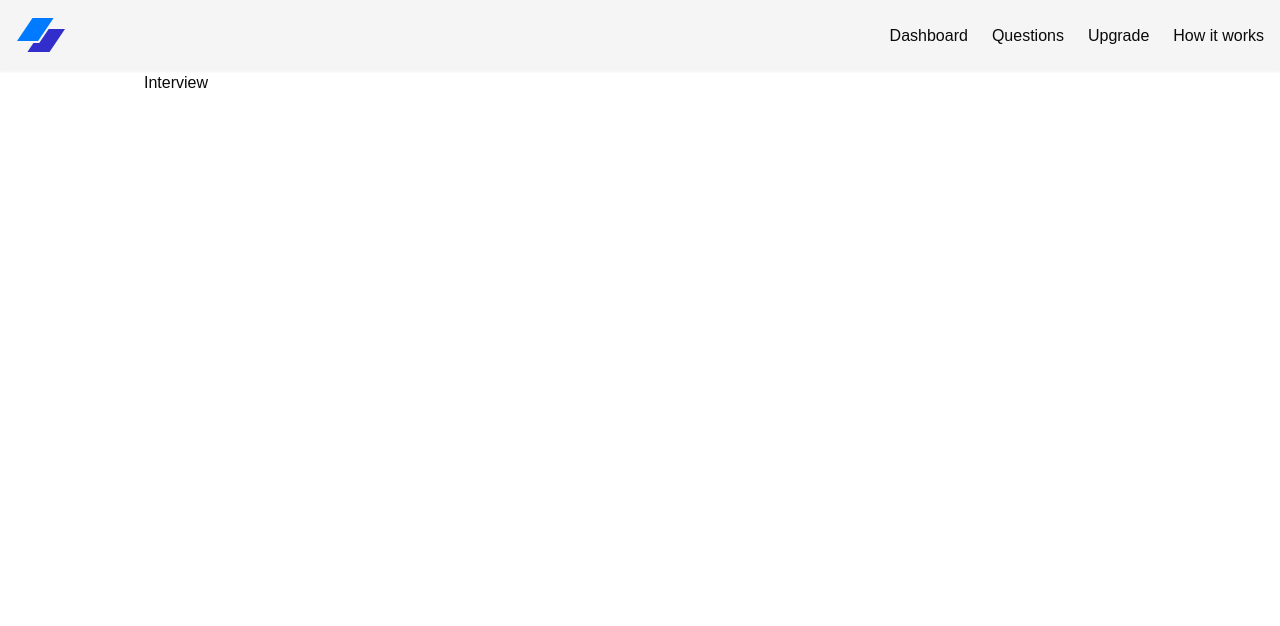
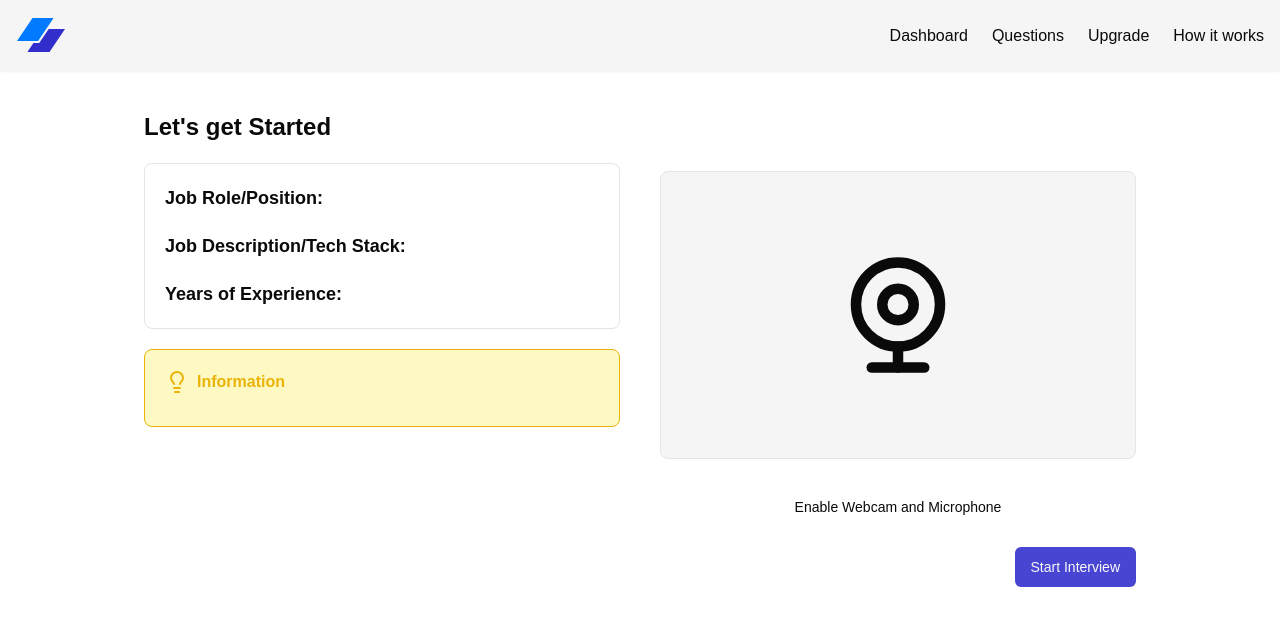
Before and after one commit to Pawaththe/PUSL_3190-computing_individual_project, a Next.js app: page /dashboard/interview/1 in a window 1280 px wide. Shown: the top 626 px of the page. Built offline with nearby package versions, Linux system fonts and the light colour scheme; no server answers; the database is empty.

Commit message:
Interview get started page
This page includes webcam enable function, fetch all the details from user entered information about job description.

```diff
--- a/app/dashboard/interview/[interviewid]/page.jsx
+++ b/app/dashboard/interview/[interviewid]/page.jsx
@@ -1,8 +1,79 @@
+'use client';
 
-function Interview() {
+import { Button } from "@/components/ui/button";
+import { db } from "@/utils/db";
+import { MockInterview } from "@/utils/schema";
+import { eq } from "drizzle-orm";
+import { Lightbulb, WebcamIcon } from "lucide-react";
+import { useEffect, useState } from "react";
+import Webcam from "react-webcam";
+
+function Interview({params}) {
+
+    const [interviewData,setinterviewData] = useState();
+    const [webCamEnabled,setwebCamEnabled] = useState();
+
+    useEffect(() => {
+        console.log(params.interviewid)
+        GetInterviewDetails();
+    },[])
+
+    // used to get interview details by mockId/interviewId
+
+    const GetInterviewDetails = async() => {
+
+        const result = await db.select().from(MockInterview)
+        .where(eq(MockInterview.mockId,params.interviewid))
+
+          setinterviewData(result[0]);
+    }
+
   return (
-    <div>
-      Interview
+
+    <div className='my-10'>
+      <h2 className='font-bold text-2xl'>Let's get Started</h2>
+
+      <div className='grid grid-cols-1 md:grid-cols-2 gap-10'>
+
+        <div className='flex flex-col my-5 gap-5'>
+
+          <div className='flex flex-col p-5 rounded-lg border gap-5'>
+            <h2 className='text-lg'><strong>Job Role/Position: </strong>{interviewData?.jobPostion}</h2>
+            <h2 className='text-lg'><strong>Job Description/Tech Stack: </strong>{interviewData?.jobDesc}</h2>
+            <h2 className='text-lg'><strong>Years of Experience: </strong>{interviewData?.jobExperience}</h2>
+          </div>
+
+          <div className='p-5 border rounded-lg border-yellow-500 bg-yellow-100 '>
+            <h2 className='flex gap-2 items-center text-yellow-500'><Lightbulb /><strong>Information</strong></h2>
+            <h2 className='mt-3'>{process.env.NEXT_PUBLIC_INFORMATION}</h2>
+          </div>
+
+        </div>
+
+        <div>
+          {webCamEnabled? <Webcam
+          onUserMedia = {() => setwebCamEnabled(true)}
+          onUserMediaError = {() => setwebCamEnabled(false)}
+          mirrored={true}
+            style={{
+              height:300,
+              width:300
+            }}
+          />
+          :
+          <>
+            <WebcamIcon className='h-72 w-full my-7 p-20 bg-secondary rounded-lg border' />
+            <Button variant="ghost" className="w-full" onClick={() => setwebCamEnabled(true)}>Enable Webcam and Microphone</Button>
+          </>
+          }
+        </div>
+
+      </div>
+
+      <div className='flex justify-end items-end mt-5'>
+        <Button>Start Interview</Button>
+      </div>
+
     </div>
   )
 }
--- a/package.json
+++ b/package.json
@@ -24,6 +24,7 @@
     "next": "15.1.6",
     "react": "^19.0.0",
     "react-dom": "^19.0.0",
+    "react-webcam": "^7.2.0",
     "tailwind-merge": "^3.0.1",
     "tailwindcss-animate": "^1.0.7",
     "uuid": "^11.0.5"
```
Also changed, not shown: 1 other file (tests, documents, lock files or other folders).
